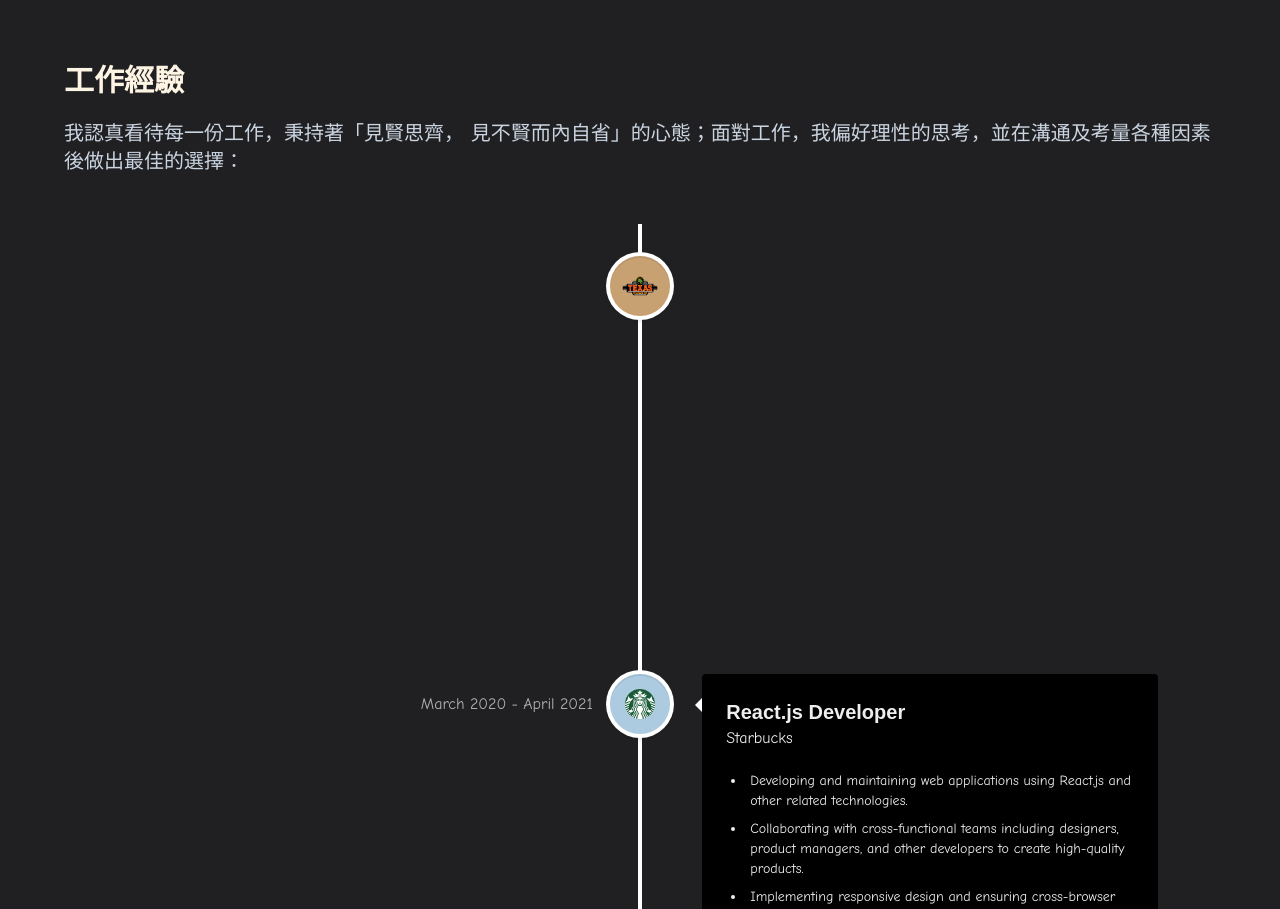
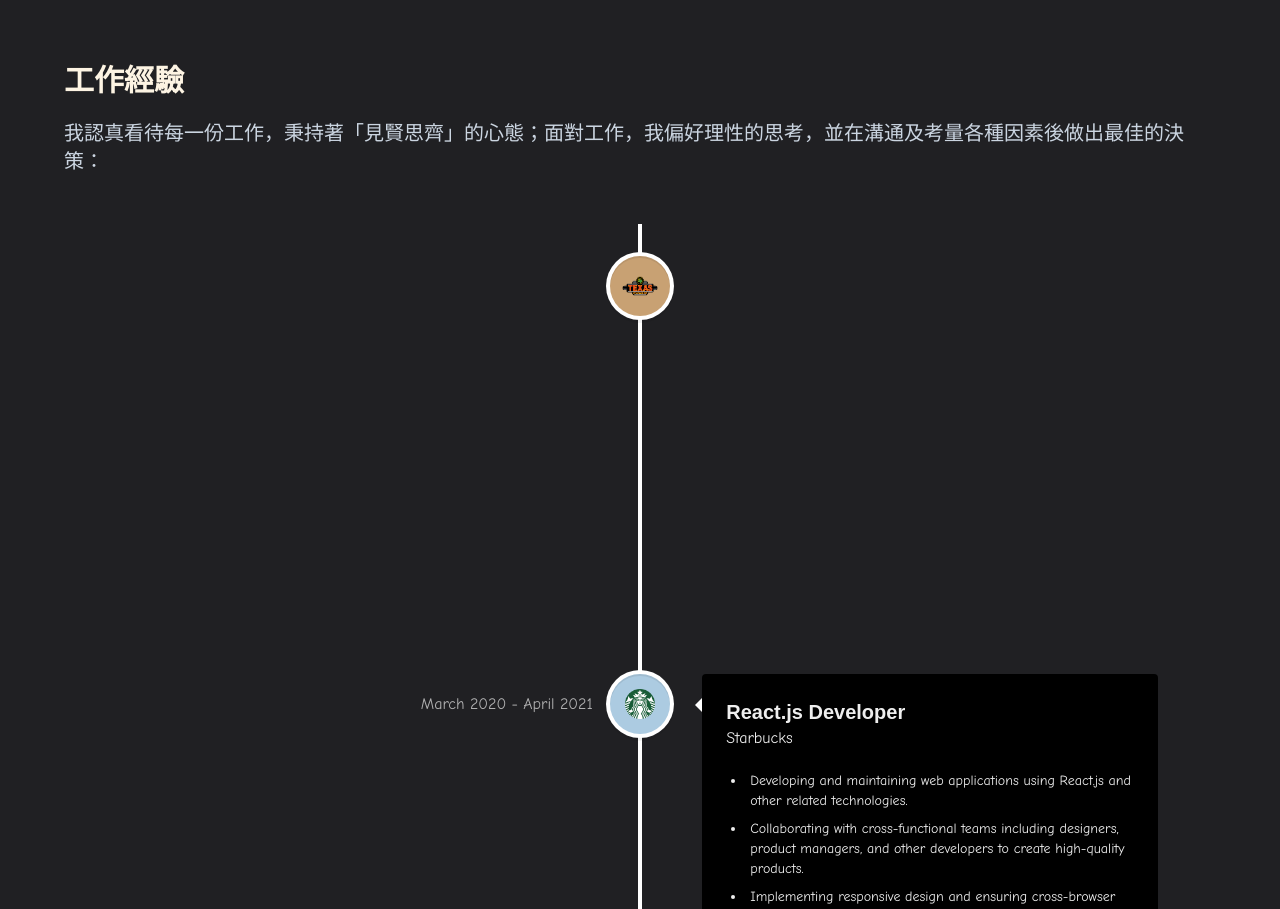
Before and after one commit to MikeyJinWei/react-3d-portfolio-vol.1, a React (Vite) app: page /about in a window 1280 px wide. Shown: the part 1260-2169 px from the top of the page. Built offline with nearby package versions, Linux system fonts and the light colour scheme; no server answers; a web font is replaced by a local one.

Commit message:
feature: update self-introduction content

```diff
--- a/src/pages/About.jsx
+++ b/src/pages/About.jsx
@@ -22,7 +22,7 @@ const About = () => {
         </span>
       </h1>
 
-      <div className='mt-5 flex flex-col gap-3 text-slate-300 text-xl'>
+      <div className='mt-5 flex flex-col gap-3 md:text-xl text-slate-300'>
         <p>
           我是一名前端開發者，在求學和就業的旅途中，我透過一次次的實作開始對網頁開發產生興趣，並每天致力於進步
         </p>
@@ -109,10 +109,9 @@ const About = () => {
 
       <div className='py-16'>
         <h3 className='subhead-text'>工作經驗</h3>
-        <div className='mt-5 flex flex-col gap-3 text-xl text-slate-300'>
+        <div className='mt-5 flex flex-col gap-3 md:text-xl text-slate-300'>
           <p>
-            我認真看待每一份工作，秉持著「見賢思齊，
-            見不賢而內自省」的心態；面對工作，我偏好理性的思考，並在溝通及考量各種因素後做出最佳的選擇：
+            我認真看待每一份工作，秉持著「見賢思齊」的心態；面對工作，我偏好理性的思考，並在溝通及考量各種因素後做出最佳的決策：
           </p>
         </div>
         <div className='mt-12 flex'>
```
